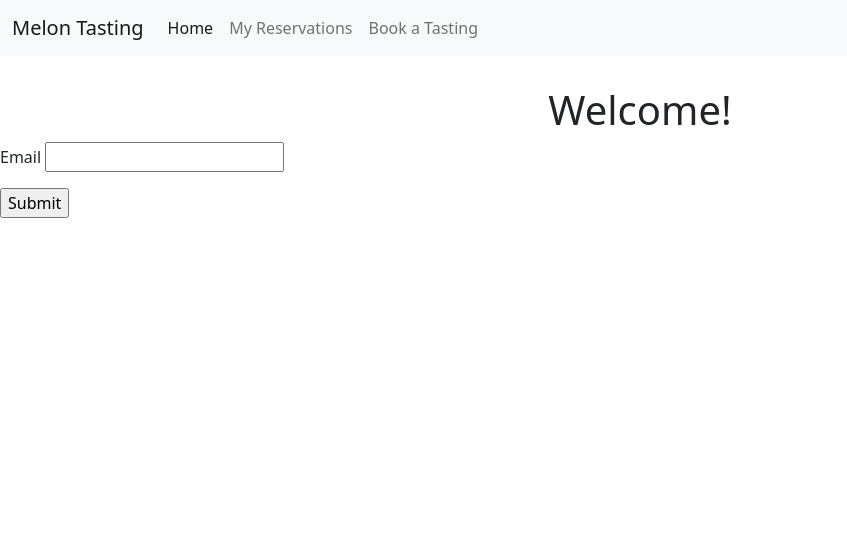
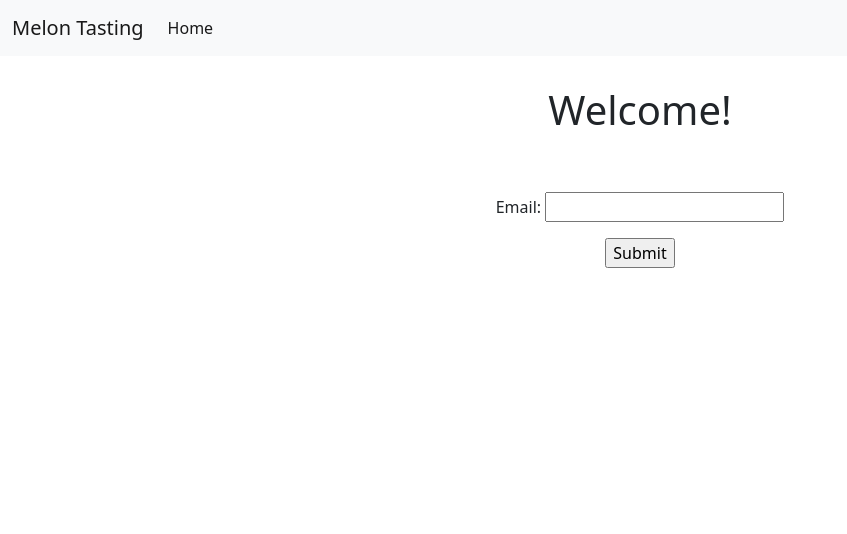
Before and after one commit to lauren-moore/take-home-melon-tasting-app, a Flask app: page / in a window 1280 px wide. Shown: the top 534 px of the page, without its empty margins (0-847 px from the left). Run offline with Flask 2, Linux system fonts and the light colour scheme.

Commit message:
centered text

```diff
--- a/static/style.css
+++ b/static/style.css
@@ -1,5 +1,6 @@
 .below-nav {
 padding: 50px;
+text-align: center;
 }
 
 #title {
--- a/templates/appointments.html
+++ b/templates/appointments.html
@@ -6,7 +6,6 @@
   <h1 id="title">Book an Appointment</h1>
 
 <div class="below-nav">
-<div class="book-appointments">
     <form action="/appointments" method="POST">
         Year: <input type="text" name="year">
         </p>
@@ -28,6 +27,5 @@
         </p>
     </form>
 </div>
-</div>
 
 {% endblock %}
--- a/templates/base.html
+++ b/templates/base.html
@@ -24,8 +24,10 @@
         <div class="collapse navbar-collapse" id="navbarNavAltMarkup">
           <div class="navbar-nav">
             <a class="nav-link active" aria-current="page" href="/">Home</a>
+             {% if 'user_id' in session %}
             <a class="nav-link" href="/upcoming_apps">My Reservations</a>
             <a class="nav-link" href="/appointments">Book a Tasting</a>
+            {% endif %}
           </div>
         </div>
       </div>
--- a/templates/homepage.html
+++ b/templates/homepage.html
@@ -5,14 +5,16 @@
 {% block body %}
   <h1 id="title">Welcome!</h1>
 
+    <div class="below-nav">
   <form action="/login" method="POST">
     <p>
-      Email <input type="text" name="email">
+      Email: <input type="text" name="email">
     </p>
 
     <p>
       <input type="submit">
     </p>
   </form>
+</div>
 
 {% endblock %}
```
Lines whose indentation alone changed are shown as unchanged.
